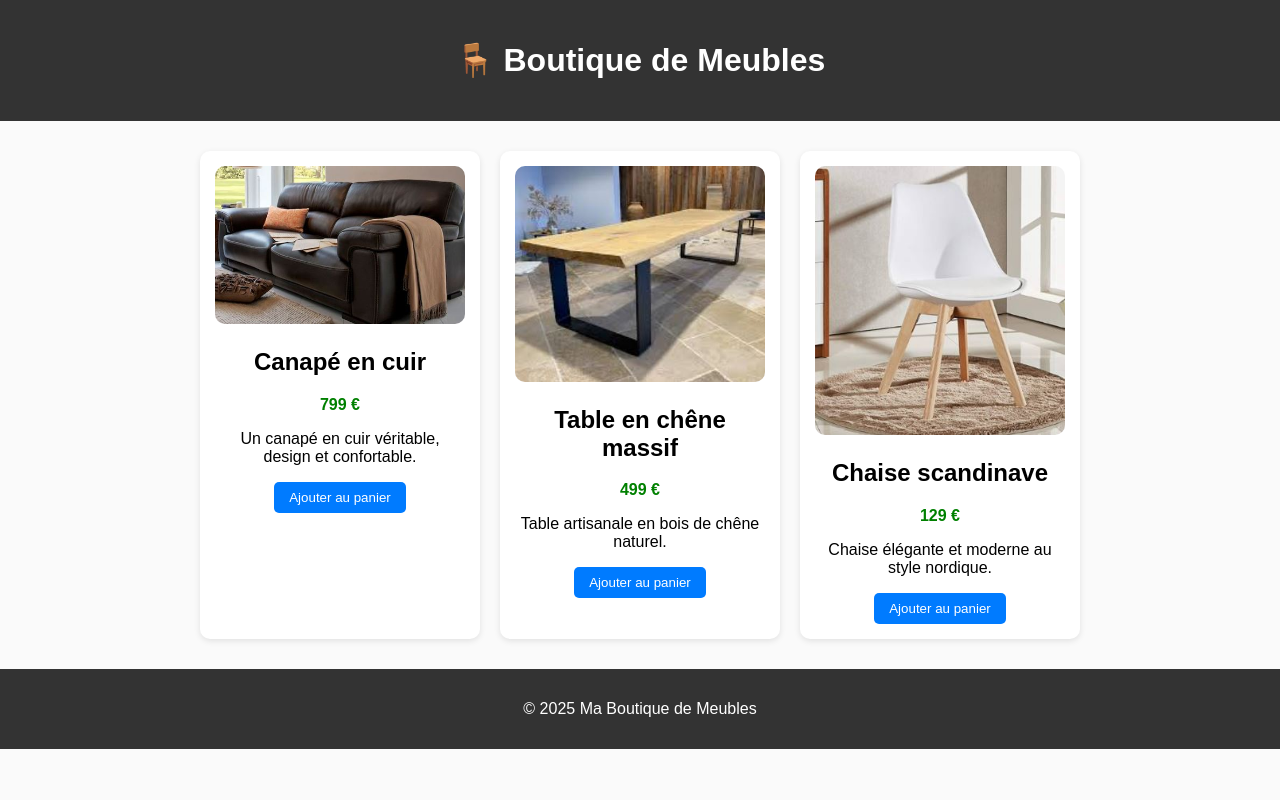
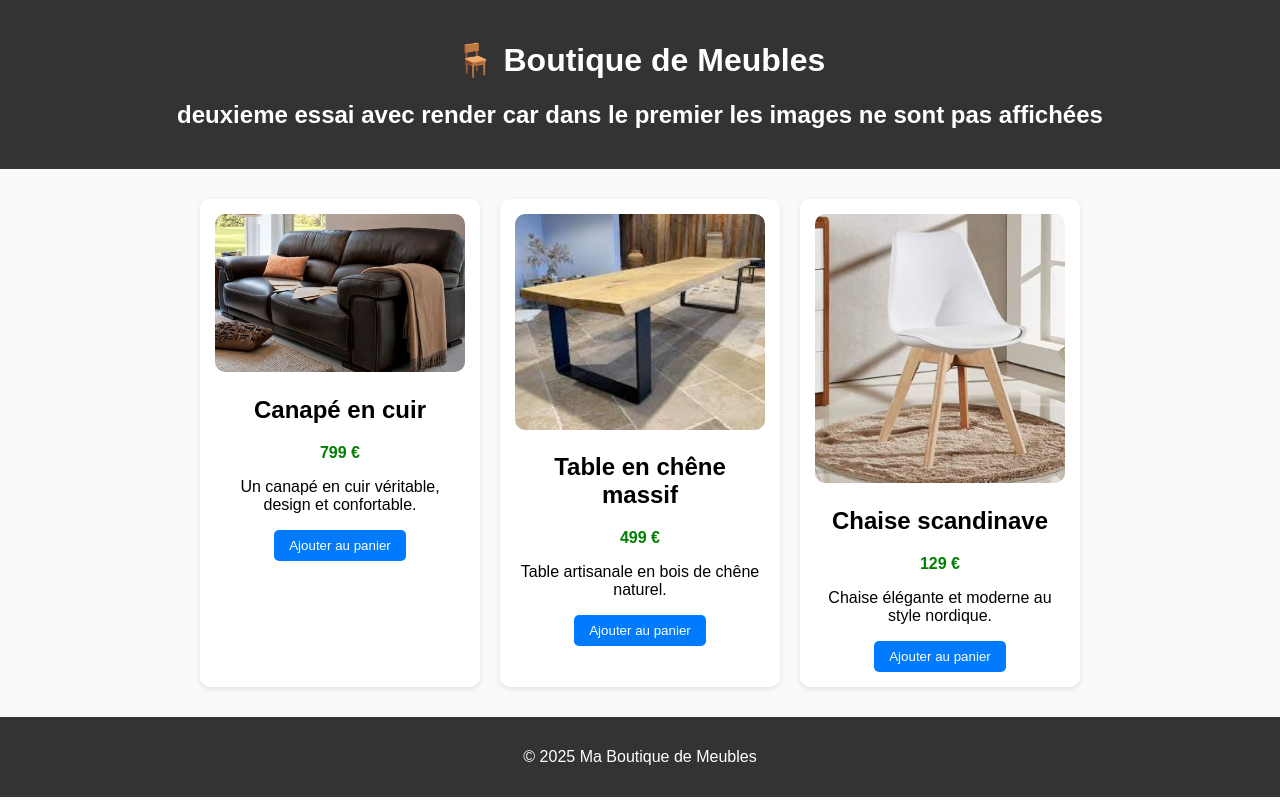
Before and after one commit to alimax2017/AliPapa, a Flask app: page / in a window 1280 px wide. Run offline with Flask 3, Linux system fonts and the light colour scheme.

Commit message:
header 2 ajouté
Added a subtitle for clarification in the header.

```diff
--- a/templates/index.html
+++ b/templates/index.html
@@ -7,7 +7,8 @@
 </head>
 <body>
     <header>
-        <h1>🪑 Boutique de Meubles</h1>
+        <h1>🪑 Boutique de Meubles </h1>
+        <h2> deuxieme essai avec render car dans le premier les images ne sont pas affichées </h2>
     </header>
 
     <main class="meubles-container">
```
